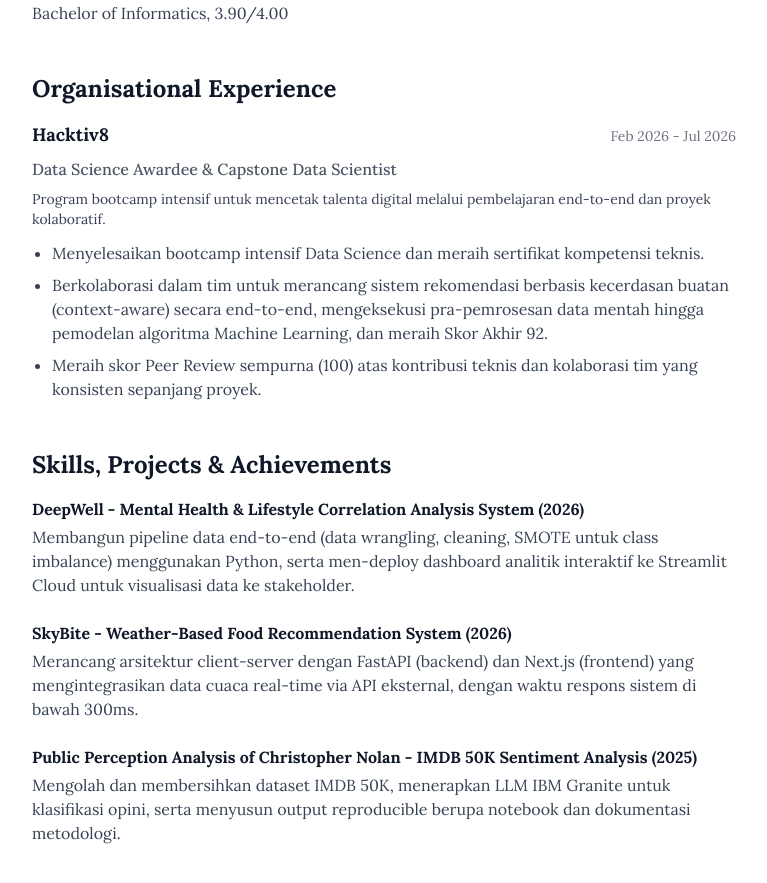
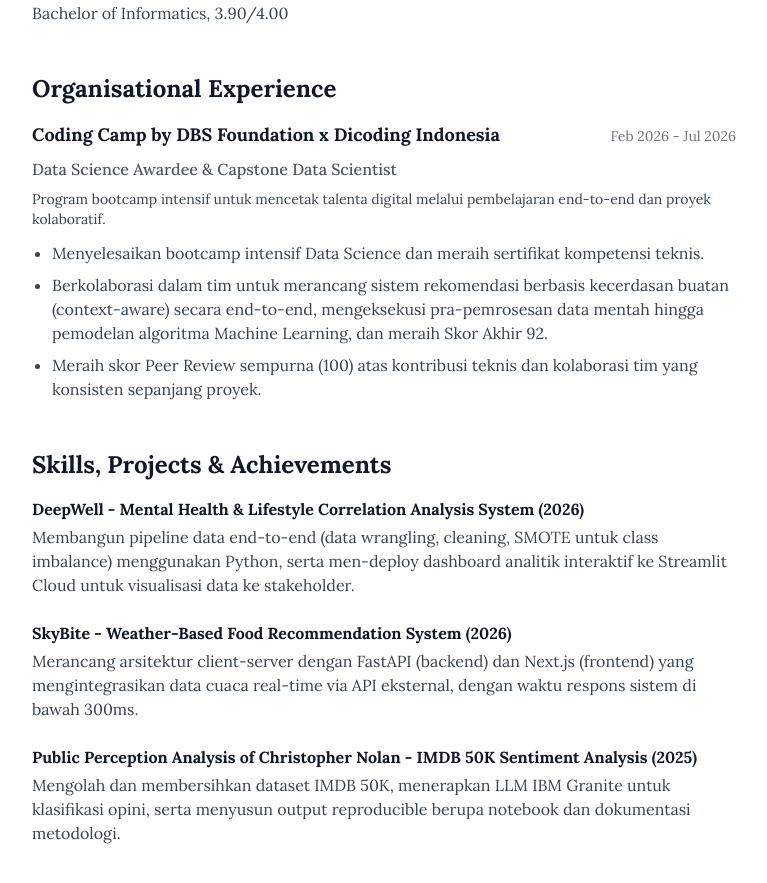
Before and after one commit to Sultvnnnn/sultan-web-portfolio, a Next.js app: page / in a window 1280 px wide. Shown: the part 1200-2083 px from the top of the page, without its empty margins (256-1023 px from the left). Built offline with nearby package versions, Linux system fonts and the light colour scheme.

Commit message:
fix: correct typo

```diff
--- a/app/page.tsx
+++ b/app/page.tsx
@@ -573,7 +573,7 @@ export default function Home() {
               <div className="mb-10 text-sm md:text-base">
                 <div className="flex flex-col md:flex-row md:justify-between md:items-baseline mb-2">
                   <h4 className="font-bold text-base md:text-lg text-gray-900 dark:text-white">
-                    Hacktiv8
+                    Coding Camp by DBS Foundation x Dicoding Indonesia
                   </h4>
                   <span className="text-gray-500 dark:text-gray-400 text-xs md:text-sm mt-1 md:mt-0">
                     Feb 2026 - Jul 2026
```
